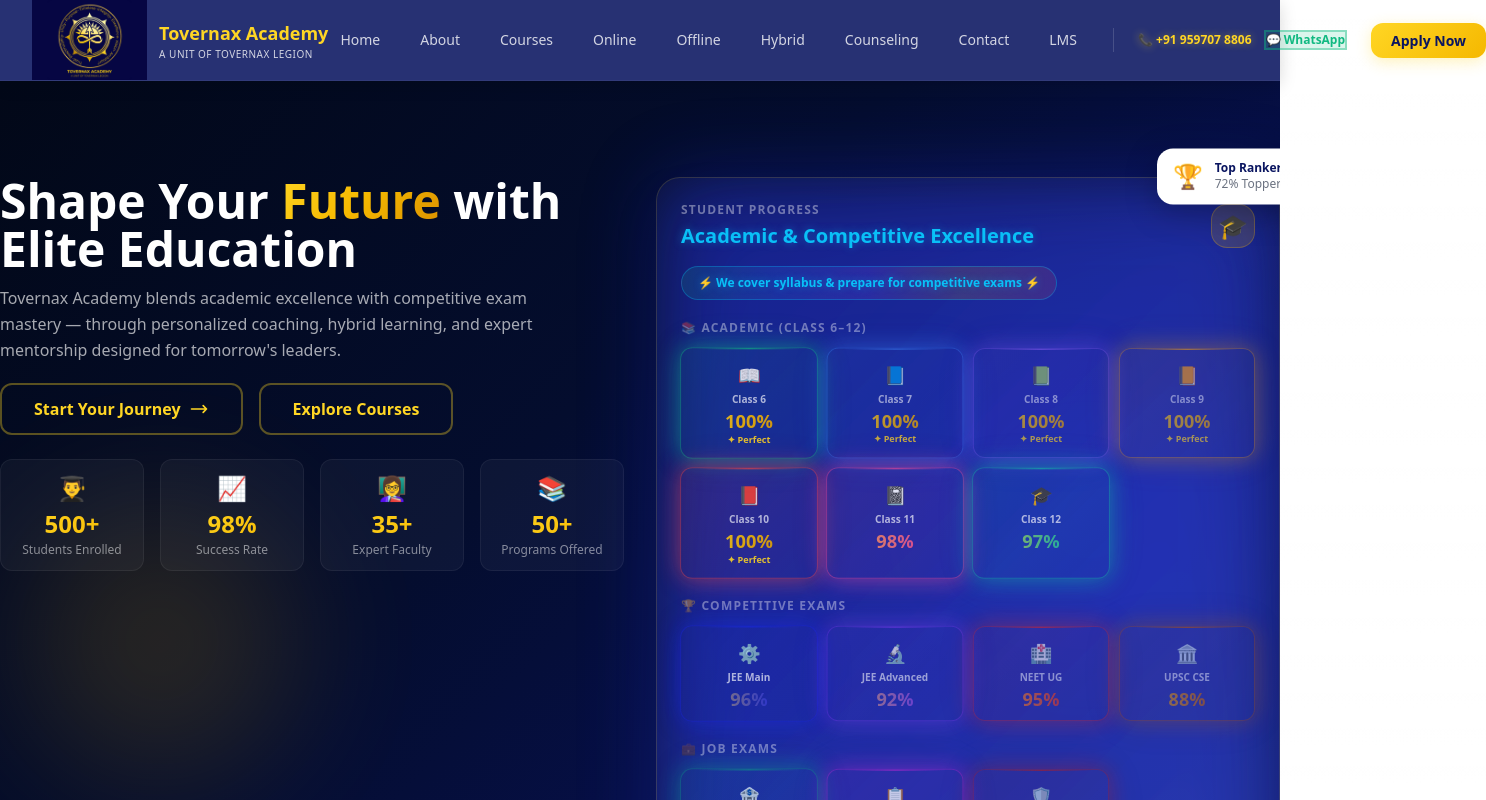
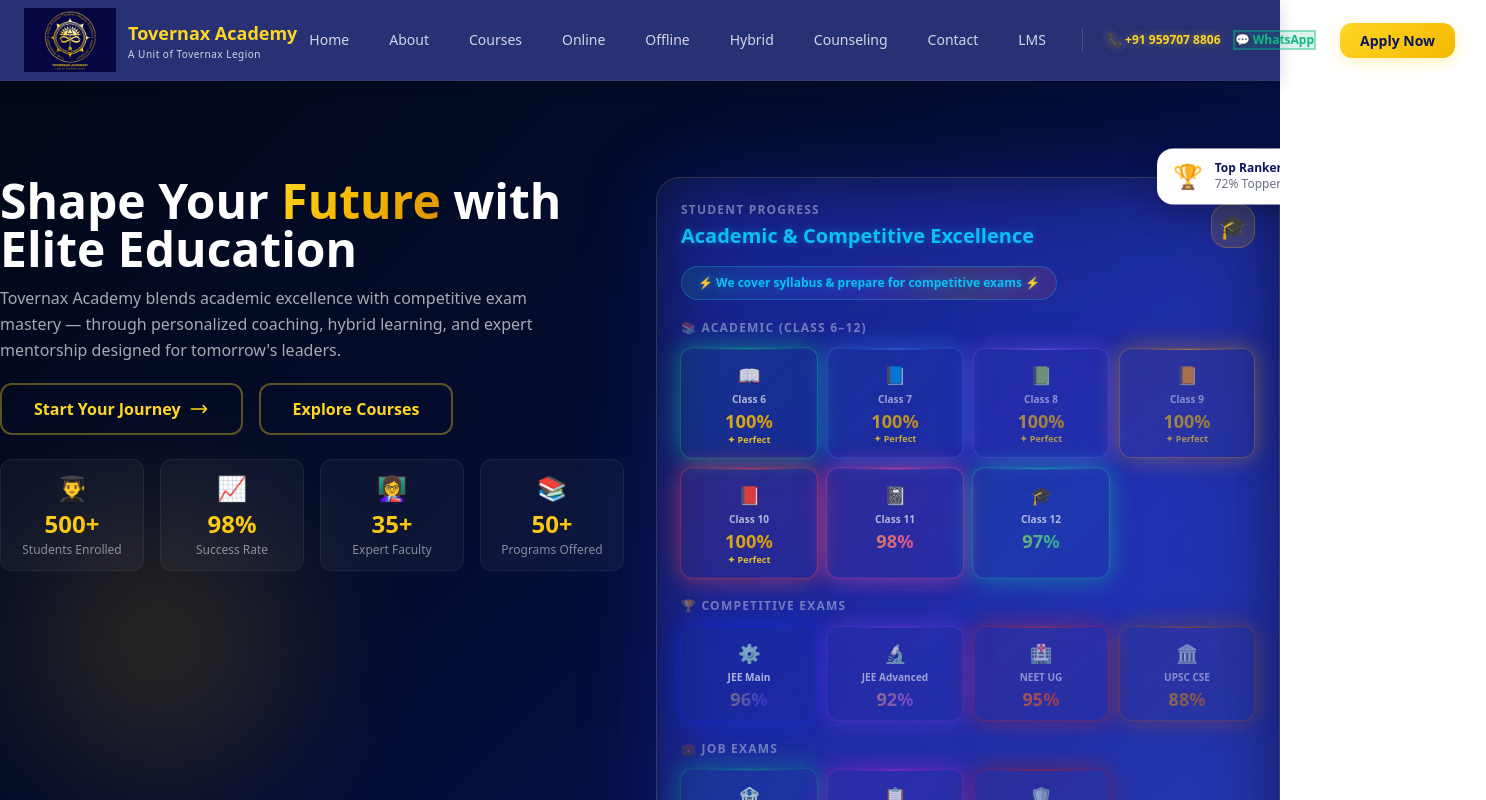
Before and after one commit to TovernaxLegion/Tovernax-Legion, a Next.js app: page / in a window 1280 px wide. Shown: the top 800 px of the page, 1486 px wide, since content can reach past the window. Built offline with nearby package versions, Linux system fonts and the light colour scheme.

Commit message:
Update Navbar.tsx

```diff
--- a/src/components/Navbar.tsx
+++ b/src/components/Navbar.tsx
@@ -43,20 +43,20 @@
             : "0 4px 16px rgba(0, 0, 0, 0.15)",
         }}
       >
-        <div className="max-w-7xl mx-auto px-4 sm:px-6 lg:px-8">
+          <div className="max-w-7xl mx-auto px-2 sm:px-4 lg:px-6">
           <div className="flex justify-between h-20 items-center">
             {/* Logo */}
             <Link href="/" className="flex items-center gap-3 group flex-shrink-0">
               <div className="relative">
                 <div className="absolute inset-0 rounded-xl blur-md opacity-0 group-hover:opacity-50 transition-opacity duration-500"
                   style={{ background: "linear-gradient(135deg, #ffd624, #3d57ff)" }} />
-                <img src="/logo.png" alt="Logo" className="h-20 w-auto relative z-10 group-hover:scale-105 transition-transform duration-300" />
+                <img src="/logo.png" alt="Logo" className="h-16 w-auto relative z-10 group-hover:scale-105 transition-transform duration-300" />
               </div>
               <div>
                <span className="text-lg font-bold transition-colors duration-300" style={{ color: "#ffd624" }}>
                   Tovernax Academy
                 </span>
-               <span className="block text-[10px] font-medium tracking-wider uppercase text-white/80">
+                <span className="block text-[10px] font-medium tracking-wider text-white/80">
                   A Unit of Tovernax Legion
                 </span>
               </div>
```
